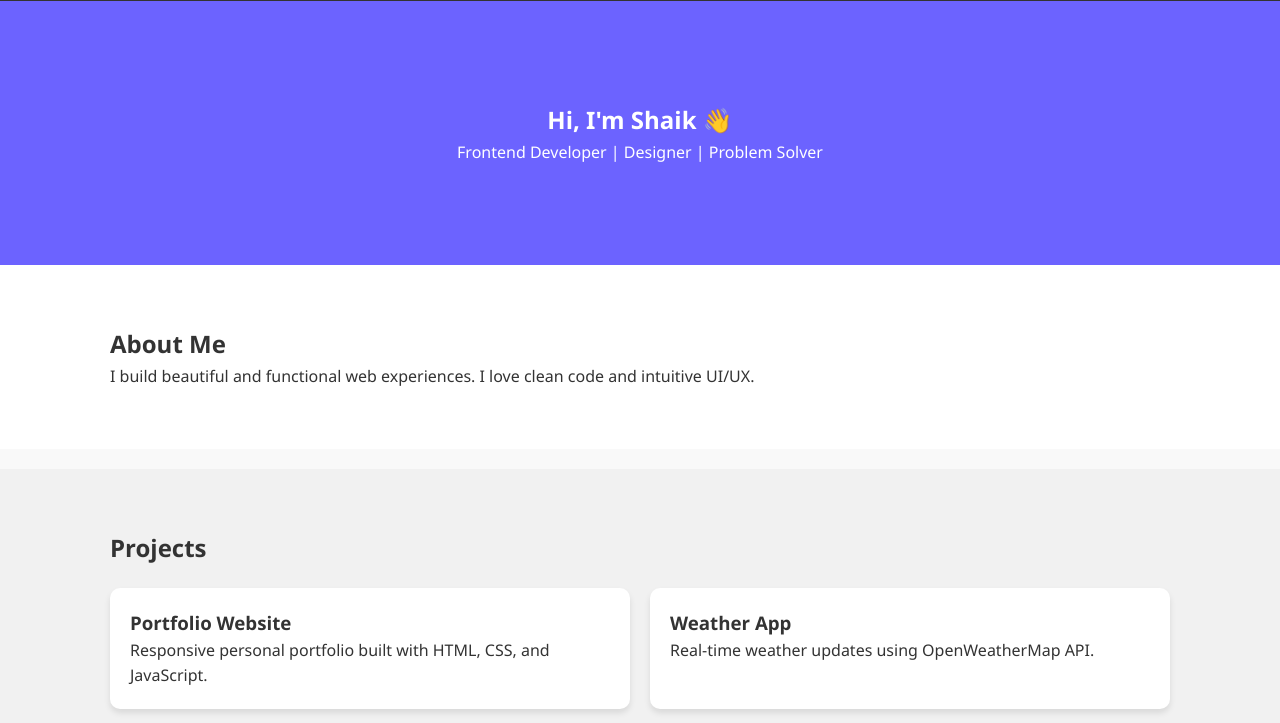
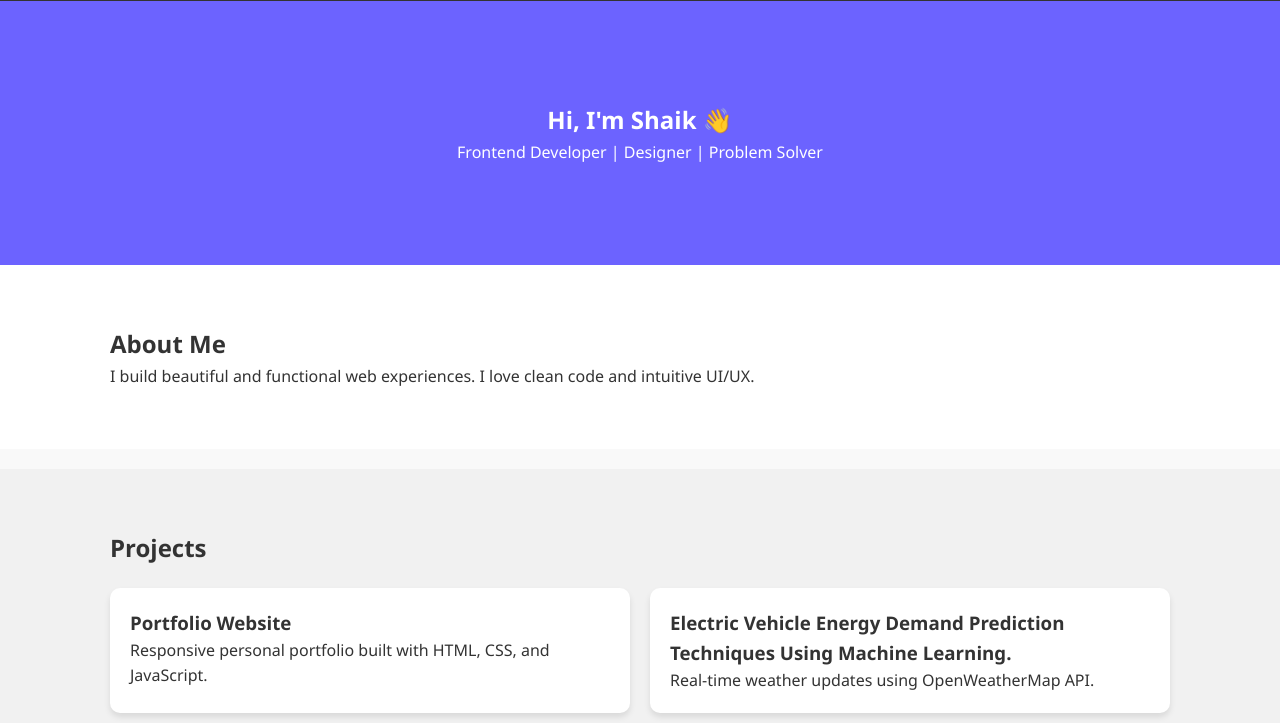
Before and after one commit to shaheenshaik7/shaheen, a plain HTML site: page index.html in a window 1280 px wide. Shown: the part 77-800 px from the top of the page. Drawn offline with Linux system fonts and the light colour scheme.

Commit message:
Update index.html

```diff
--- a/index.html
+++ b/index.html
@@ -42,7 +42,7 @@
           <p>Responsive personal portfolio built with HTML, CSS, and JavaScript.</p>
         </div>
         <div class="project-card">
-          <h3>Weather App</h3>
+          <h3>Electric Vehicle Energy Demand Prediction Techniques Using Machine Learning.</h3>
           <p>Real-time weather updates using OpenWeatherMap API.</p>
         </div>
       </div>
```
